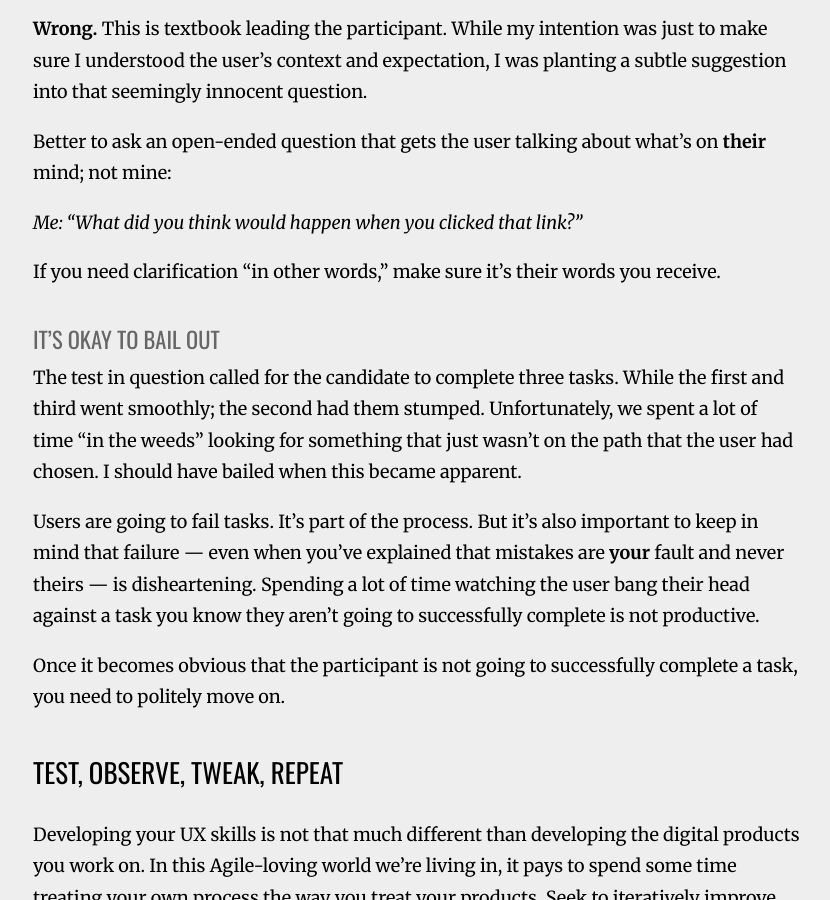
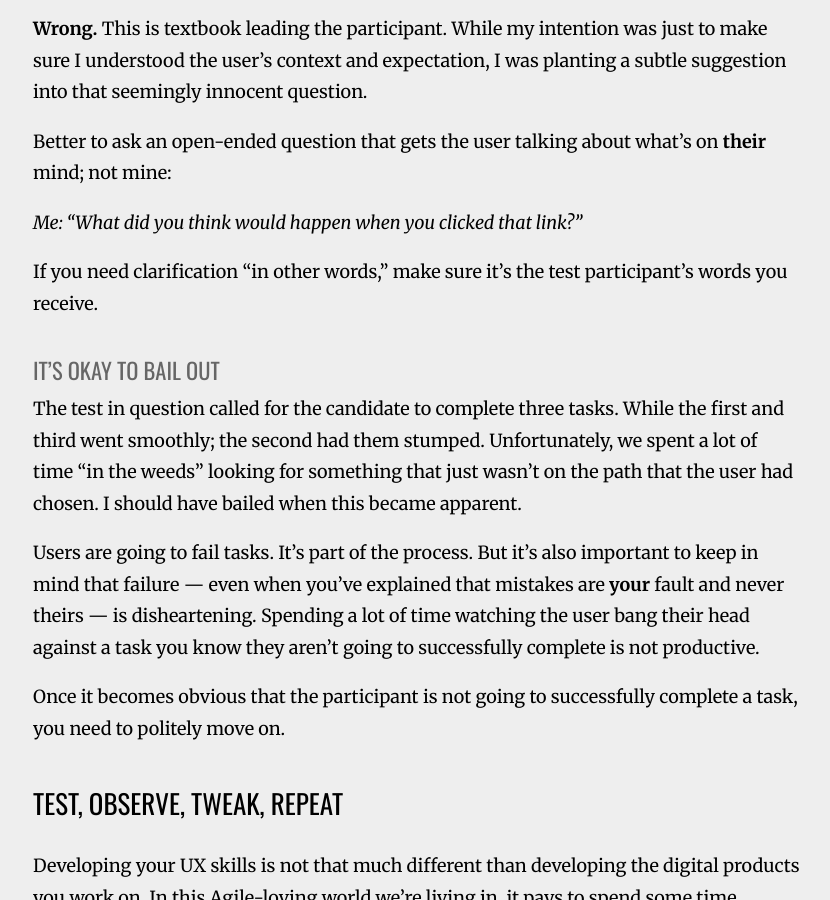
Before and after one commit to drewtodd/drewtodd.github.io, a Jekyll site: the page built from _posts/2016-10-2-playback.md, in a window 1280 px wide and 900 px high, scrolled down 2779 px. Shown: the whole window, without its empty margins (223-1053 px from the left). Built offline with Jekyll 4.4.1, drawn with Linux system fonts in a browser that asks for light colours; nearby versions of some CDN libraries; comment, search, counter and statistics services are not loaded.

Commit message:
copy edits

```diff
--- a/_posts/2016-10-2-playback.md
+++ b/_posts/2016-10-2-playback.md
@@ -68,7 +68,7 @@ Better to ask an open-ended question that gets the user talking about what's on
 
 *Me: "What did you think would happen when you clicked that link?"*
 
-If you need clarification "in other words," make sure it's their words you receive.
+If you need clarification "in other words," make sure it's the test participant's words you receive.
 
 ### It's okay to bail out
 
```
Also changed, not shown: 2 other files.
